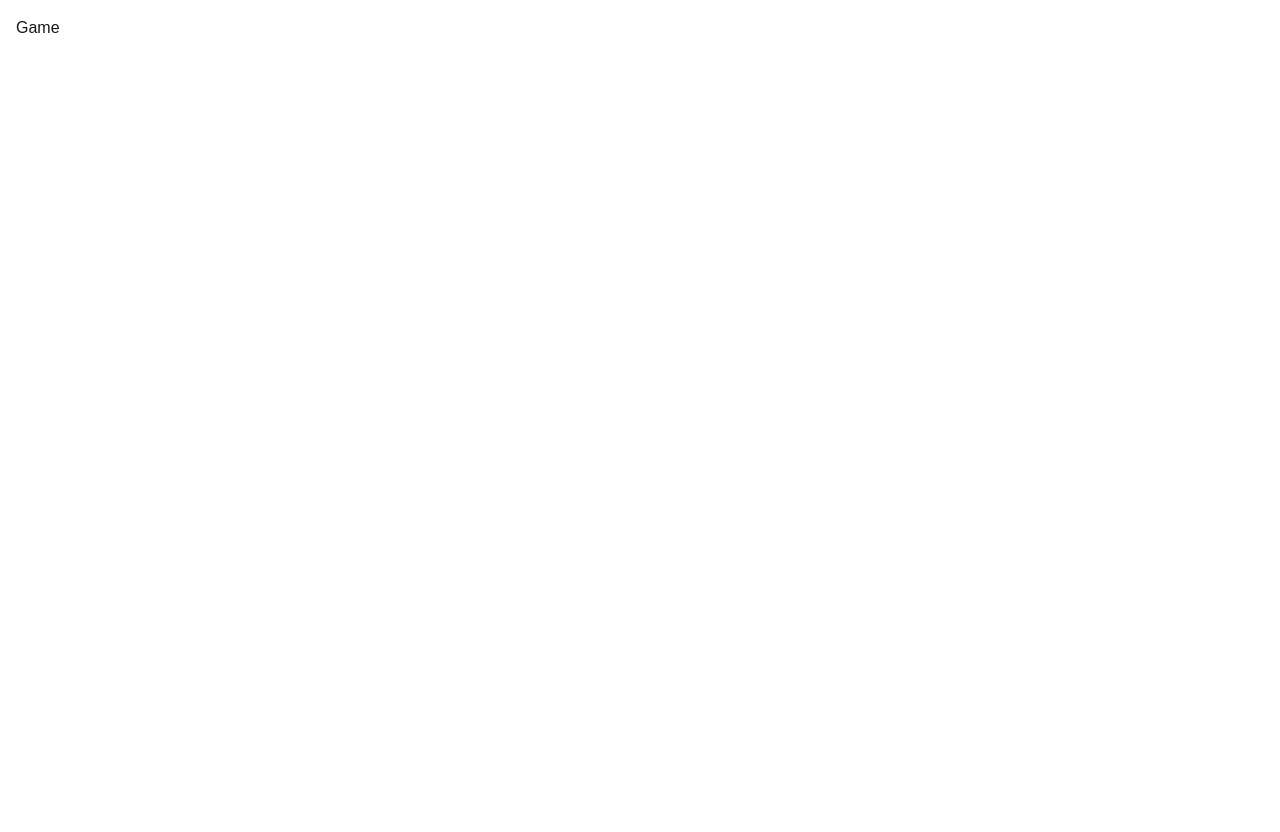
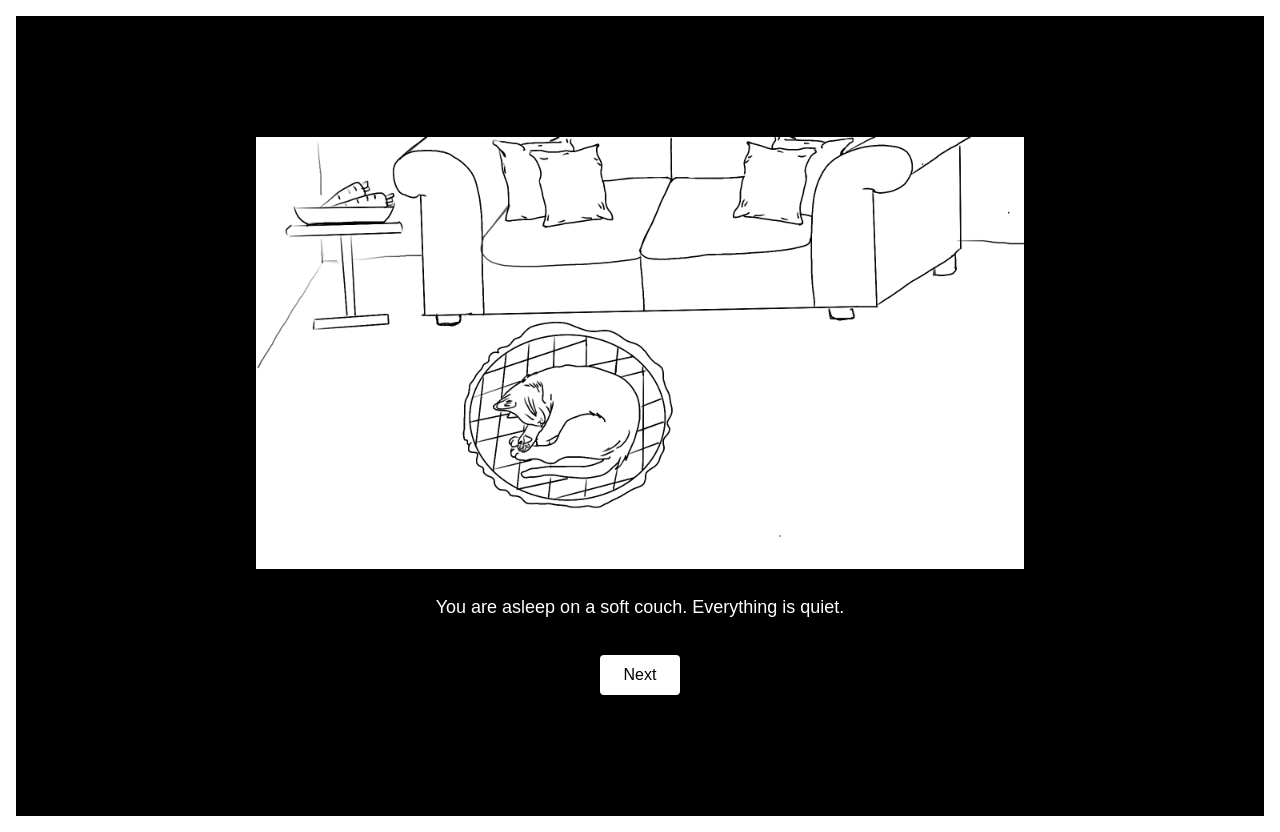
Before and after one commit to hihihien/kitty-minigame, a Next.js app in the folder kitty-miniproject/: page / in a window 1280 px wide. Before the commit the page ends 800 px from the top, so only its background shows below. Built offline with nearby package versions, Linux system fonts and the light colour scheme.

Commit message:
edit source

```diff
--- a/kitty-miniproject/app/components/Game.tsx
+++ b/kitty-miniproject/app/components/Game.tsx
@@ -1,9 +1,79 @@
+'use client';
+
 import React from 'react'
+import { useState } from 'react';
+import { scenes } from './scenes';
+import { sceneImages } from './images';
+import Image from 'next/image';
 
-const Game = () => {
-  return (
-    <div>Game</div>
-  )
+
+export default function Game (){
+    const [currentSceneId, setCurrentSceneId] = useState('scene_01');
+    const [stepIndex, setStepIndex] = useState(0);
+
+    const scene = scenes.find((s) => s.id === currentSceneId);
+    const step = scene?.steps?.[stepIndex];
+    const image = sceneImages[scene?.id || 'scene_01']; //fallback just in case
+
+    const handleNext = () => {
+        if (!scene) return;
+
+        const isLastStep = stepIndex >= scene.steps.length - 1;
+
+        if (!isLastStep) {
+            setStepIndex(stepIndex + 1);
+        } else if (scene.nextSceneId) {
+            setCurrentSceneId(scene.nextSceneId);
+            setStepIndex(0);
+        }
+        // do nothing if it's last step
+    }
+
+    const handleChoice = (nextId: string) => {
+        setCurrentSceneId(nextId);
+        setStepIndex(0);
+    };
+
+    if (!scene) {
+        return <p>Scene not found</p>
+    }
+
+    return (
+        <div className='flex flex-col items-center justify-center min-h-screen p-4 text-center bg-black text-white'>
+            <div className='max-w-3xl'>
+                <Image
+                src={image}
+                alt={'Scene ${scene.id}'}
+                placeholder='blur'
+                width={1920}
+                height={1080}
+                className='w-full h-auto'
+                />
+
+                <div className='mt-6 text-lg leading-relaxed'>
+                    {step && <p>{step.text}</p>}
+                </div>
+
+                <div className='mt-8 space-y-4'>
+                    {stepIndex < scene.steps.length - 1 || scene.nextSceneId ? (
+                        <button
+                            onClick={handleNext}
+                            className='bg-white text-black py-2 px-6 rounded hover:bg-gray-300 transition'
+                        >Next
+                        </button>
+                    ) : scene.choices ? (
+                        scene.choices.map((choice, index) => (
+                            <button
+                                key={index}
+                                onClick={() => handleChoice(choice.nextSceneId)}
+                                className='block w-full bg-white text-black py-2 px-6 rounded hover:bg-gray-300 transition'
+                            >
+                                {choice.text}
+                            </button>
+                        ))
+                    ) : null }
+                </div>
+            </div>
+        </div>
+    );
 }
-
-export default Game
--- /dev/null
+++ b/kitty-miniproject/app/components/images.ts
@@ -0,0 +1,37 @@
+import type { StaticImageData } from 'next/image';
+
+import scene01 from '@/public/img/scene_1.png';
+import scene02 from '@/public/img/scene_2.png';
+import scene03 from '@/public/img/scene_3.png';
+import scene04 from '@/public/img/scene_4.png';
+import scene05 from '@/public/img/scene_5.png';
+import scene06 from '@/public/img/scene_6.png';
+import scene07 from '@/public/img/scene_7.png';
+import scene08 from '@/public/img/scene_8.png';
+import scene09 from '@/public/img/scene_9.png';
+import scene10 from '@/public/img/scene_10.png';
+import scene11 from '@/public/img/scene_11.png';
+import scene12 from '@/public/img/scene_12.png';
+import scene13 from '@/public/img/scene_13.png';
+import scene14 from '@/public/img/scene_14.png';
+import scene15 from '@/public/img/scene_15.png';
+import scene16 from '@/public/img/scene_16.png';
+
+export const sceneImages: Record<string, StaticImageData> = {
+    scene_01: scene01,
+    scene_02: scene02,
+    scene_03: scene03,
+    scene_04: scene04,
+    scene_05: scene05,
+    scene_06: scene06,
+    scene_07: scene07,
+    scene_08: scene08,
+    scene_09: scene09,
+    scene_10: scene10,
+    scene_11: scene11,
+    scene_12: scene12,
+    scene_13: scene13,
+    scene_14: scene14,
+    scene_15: scene15,
+    scene_16: scene16,
+}
--- a/kitty-miniproject/app/users/new/page.tsx
+++ /dev/null
@@ -1,9 +0,0 @@
-import React from 'react'
-
-const NewUserPage = () => {
-  return (
-    <div>NewUserPage</div>
-  )
-}
-
-export default NewUserPage
--- a/kitty-miniproject/app/users/page.tsx
+++ /dev/null
@@ -1,10 +0,0 @@
-import React from 'react'
-
-const UsersPage = () => {
-  return (
-    <div>UsersPage</div>
-
-  )
-}
-
-export default UsersPage
```
Also changed, not shown: 1 other file (tests, documents, lock files or other folders).
